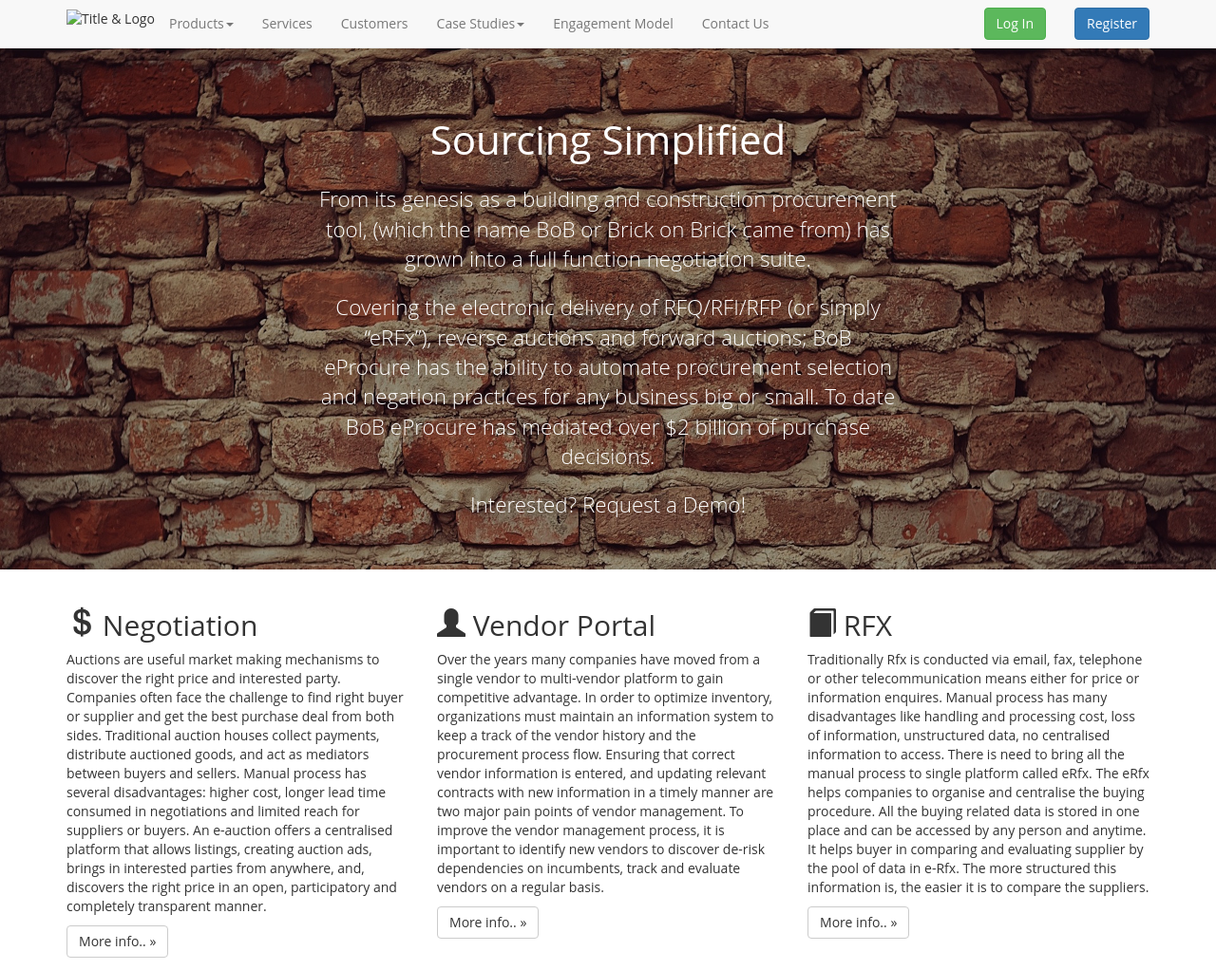
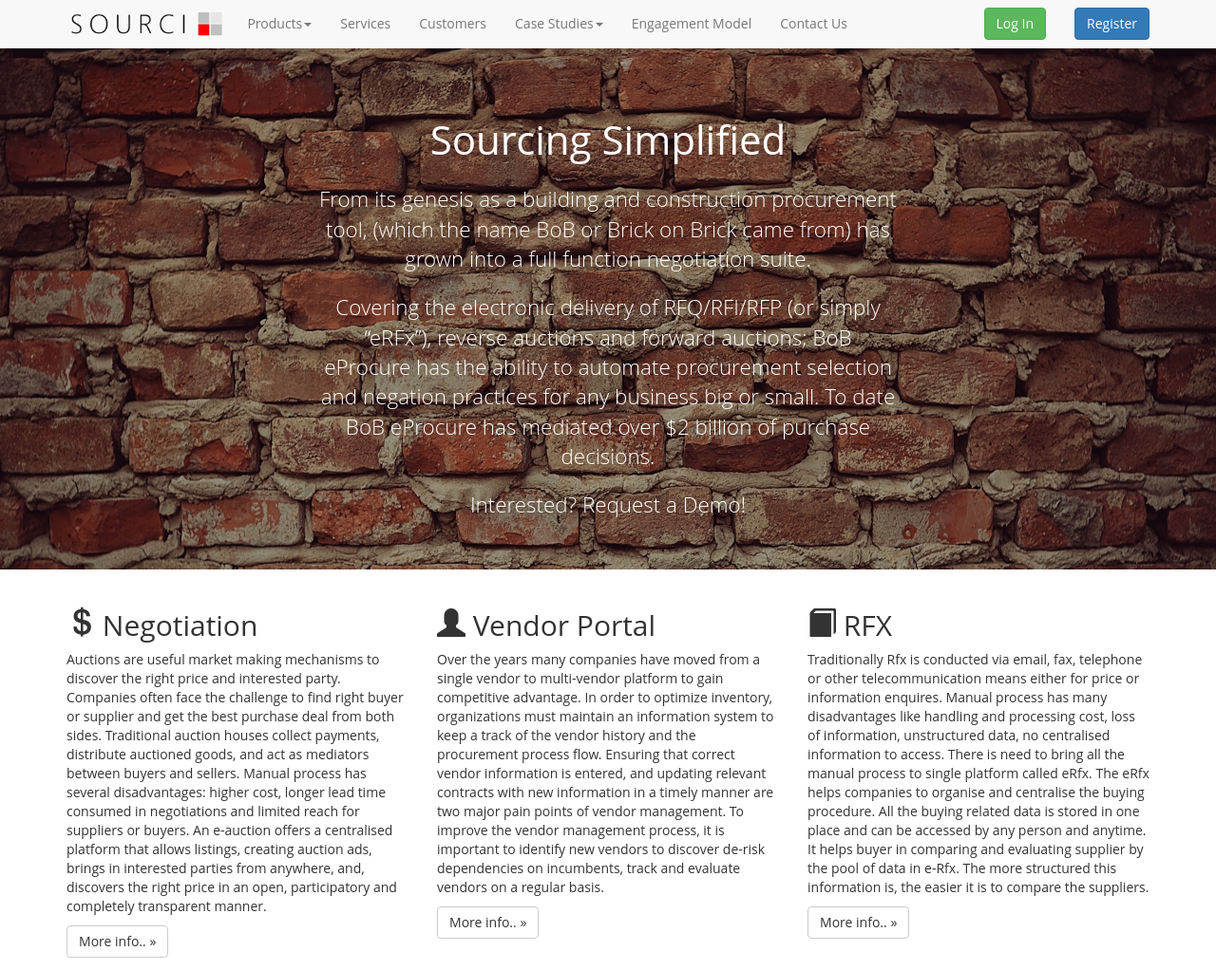
Before and after one commit to jmdraper8/sourci, a website: page public/index.html in a window 1280 px wide. Shown: the top 1022 px of the page at 95% size. Drawn offline with nearby package versions, Linux system fonts and the light colour scheme.

Commit message:
Fixed Sourci logo and title

```diff
--- a/public/index.html
+++ b/public/index.html
@@ -66,7 +66,7 @@
 					<span class="icon-bar"></span>
 					<span class="icon-bar"></span>
 					</button>
-					<img src="../images/title-logo2.png" id="title" alt="Title & Logo" height="30">
+					<img src="../images/title_logo2.png" id="title" alt="Title & Logo" height="30">
 				</div>
 				<div id="navbar" class="navbar-collapse collapse">
 					<ul class="nav navbar-nav">
```
Also changed, not shown: public/login.html (+1 -1 lines).
